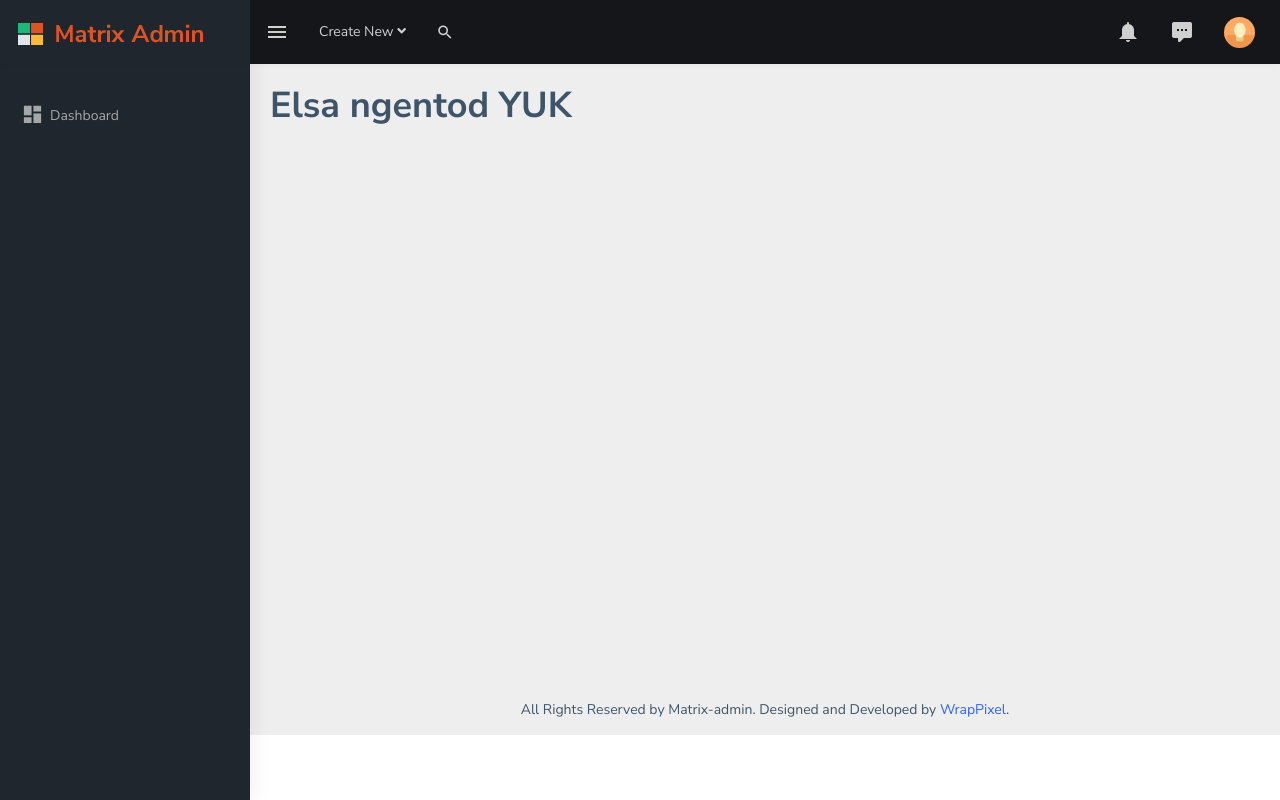
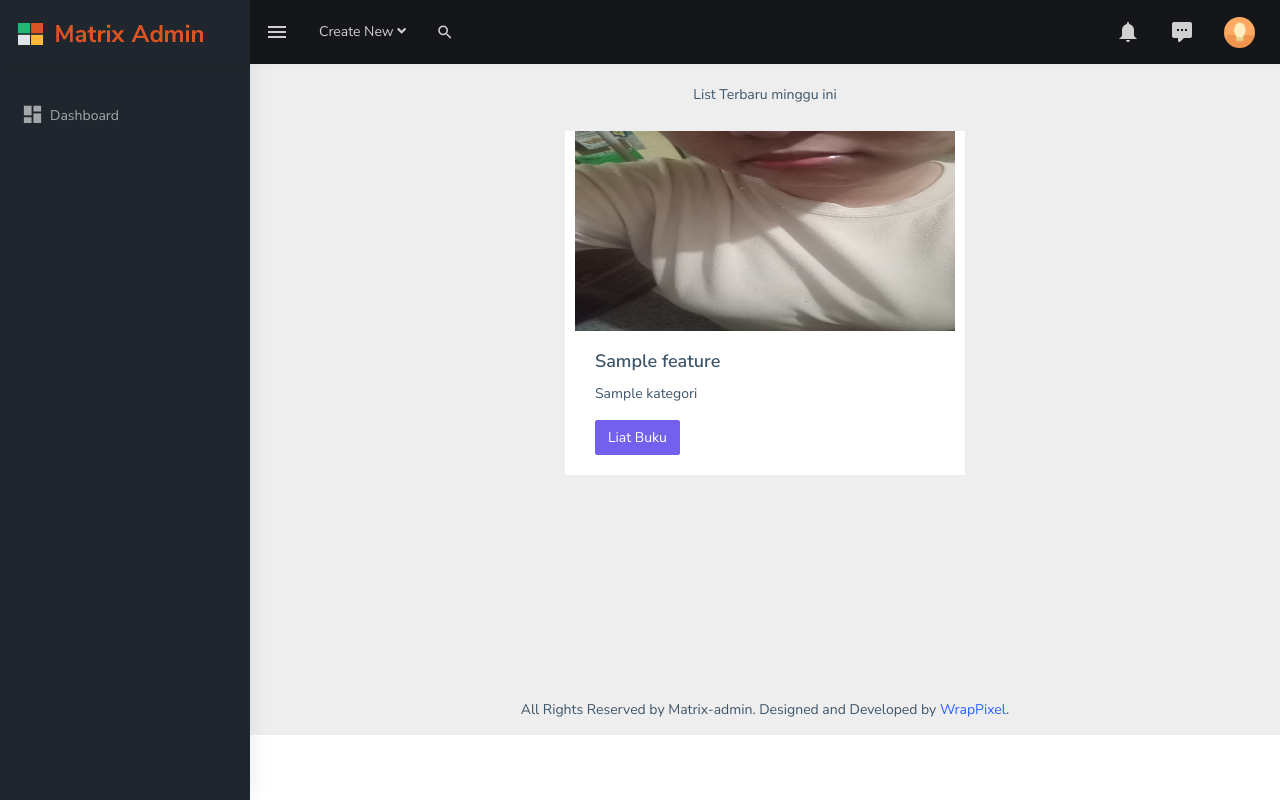
Before and after one commit to jaja2302/eljoproject, a Laravel app: template resources/views/dashboard/katalogbuku.blade.php in a window 1280 px wide. Run offline with Laravel 10, Linux system fonts and the light colour scheme; a user stored in the database is signed in; tables that the repository leaves empty hold one stand-in row (values such as "Sample post"); the template is opened without the code that fills it: most values are stand-ins (such as "Sample title", 1, 10 or a date in 2020); style sheets or scripts are compiled from the project's sources; some libraries are stand-ins or nearby versions.

Commit message:
adding Gambar table

```diff
--- a/resources/views/dashboard/dashboard.blade.php
+++ b/resources/views/dashboard/dashboard.blade.php
@@ -18,6 +18,11 @@
     <link href="{{asset('template/dist/css/style.min.css')}}" rel="stylesheet" />
     <!-- HTML5 Shim and Respond.js IE8 support of HTML5 elements and media queries -->
     <!-- @vite(['resources/sass/app.scss', 'resources/js/app.js']) -->
+
+    <link href="https://cdn.datatables.net/v/dt/jq-3.7.0/dt-1.13.8/datatables.min.css" rel="stylesheet">
+
+    <script src="https://cdn.datatables.net/v/dt/jq-3.7.0/dt-1.13.8/datatables.min.js"></script>
+
 </head>
 
 <body>
@@ -348,6 +353,7 @@
     <script src="{{asset('template/assets/libs/flot/jquery.flot.crosshair.js')}}"></script>
     <script src="{{asset('template/assets/libs/flot.tooltip/js/jquery.flot.tooltip.min.js')}}"></script>
     <script src="{{asset('template/dist/js/pages/chart/chart-page-init.js')}}"></script>
+    <script src="https://code.jquery.com/jquery-3.7.1.js" integrity="sha256-eKhayi8LEQwp4NKxN+CfCh+3qOVUtJn3QNZ0TciWLP4=" crossorigin="anonymous"></script>
 </body>
 
 </html>
--- a/resources/views/dashboard/katalogbuku.blade.php
+++ b/resources/views/dashboard/katalogbuku.blade.php
@@ -1,9 +1,72 @@
 @extends('dashboard.dashboard')
 
 @section('content')
+<div class="row justify-content-center">
+    <p class="text-center">List Terbaru minggu ini</p>
+    @foreach ($features as $key => $items)
+    <div class="card" style="width:400px;margin:10px">
+        <img class="card-img-top" src="{{asset('img/Ayangkuuu.jpg')}}" style="height: 200px;width:auto" alt="Card image">
+        <div class="card-body">
+            <h4 class="card-title">{{$items['judul']}}</h4>
+            <p class="card-text">{{$items['kategori']}}</p>
+            <a href="#" class="btn btn-primary">Liat Buku</a>
+        </div>
+    </div>
+    @endforeach
+</div>
+
 <div class="row">
-    <div class="col-md-12">
-        <h1>Elsa ngentod YUK</h1>
-    </div>
+    <table class="table table-primary" id="buku">
+        <thead>
+
+        </thead>
+        <tbody>
+
+        </tbody>
+    </table>
 </div>
+
+<script>
+    var buku = <?php echo json_encode($buku); ?>;
+
+    // console.log(buku);
+
+    var dataBuku = $('#buku').DataTable({
+        columns: [{
+                title: 'ID',
+                data: 'id'
+            },
+            {
+                title: 'Judul',
+                data: 'judul'
+            },
+            {
+                title: 'Tahun Terbit',
+                data: 'tahun_terbit'
+            },
+            {
+                title: 'Penerbit',
+                data: 'penerbit'
+            },
+            {
+                title: 'Aksi',
+                data: 'penerbit'
+            },
+            {
+                title: 'Actions',
+                render: function(data, type, row, meta) {
+                    var buttons =
+                        '<form action="#" method="GET" class="form-inline" style="display: inline;" target="_blank">' +
+                        '<input type="hidden" name="jam" value="' + row.id + '">' +
+                        '<button class="button button-green">Pinjam Buku</button>' +
+                        '</form>';
+                    return buttons;
+                }
+            }
+        ],
+    });
+
+    dataBuku.clear().rows.add(buku).draw();
+</script>
+
 @endsection
```
Also changed, not shown: app/Http/Controllers/HomeController.php (+32 -1 lines), public/img/Ayangkuuu.jpg (added).
